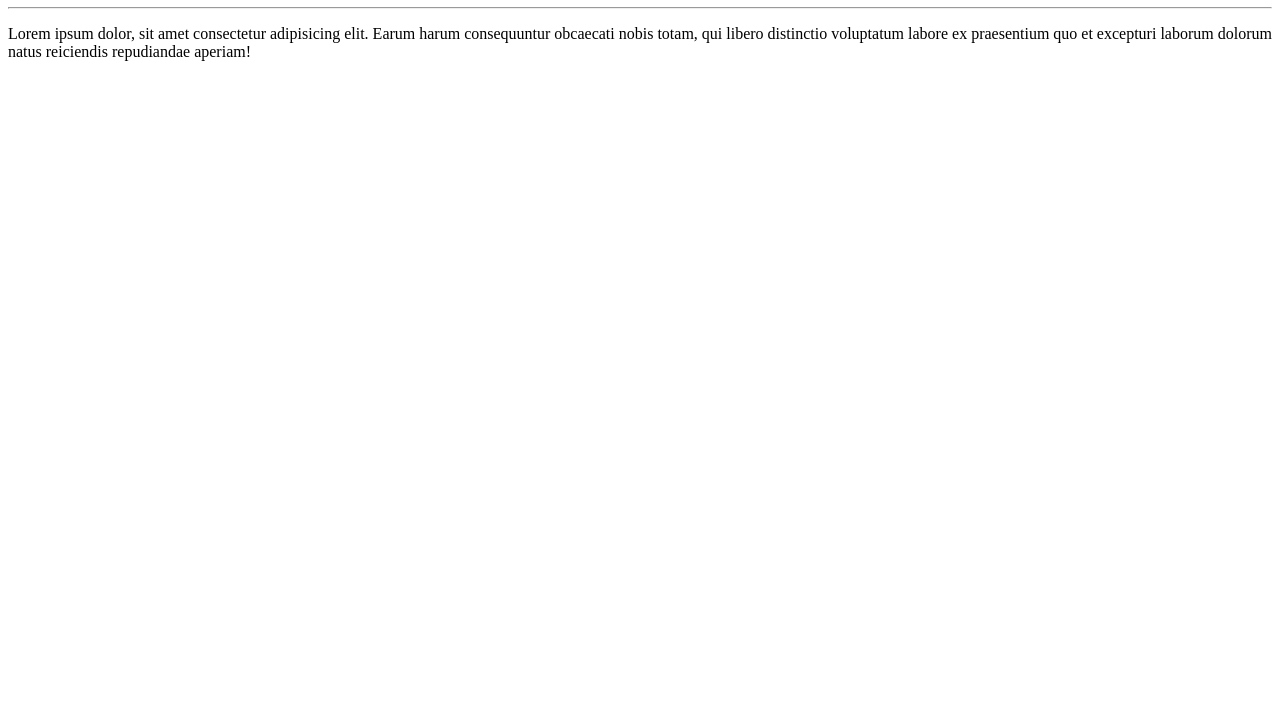
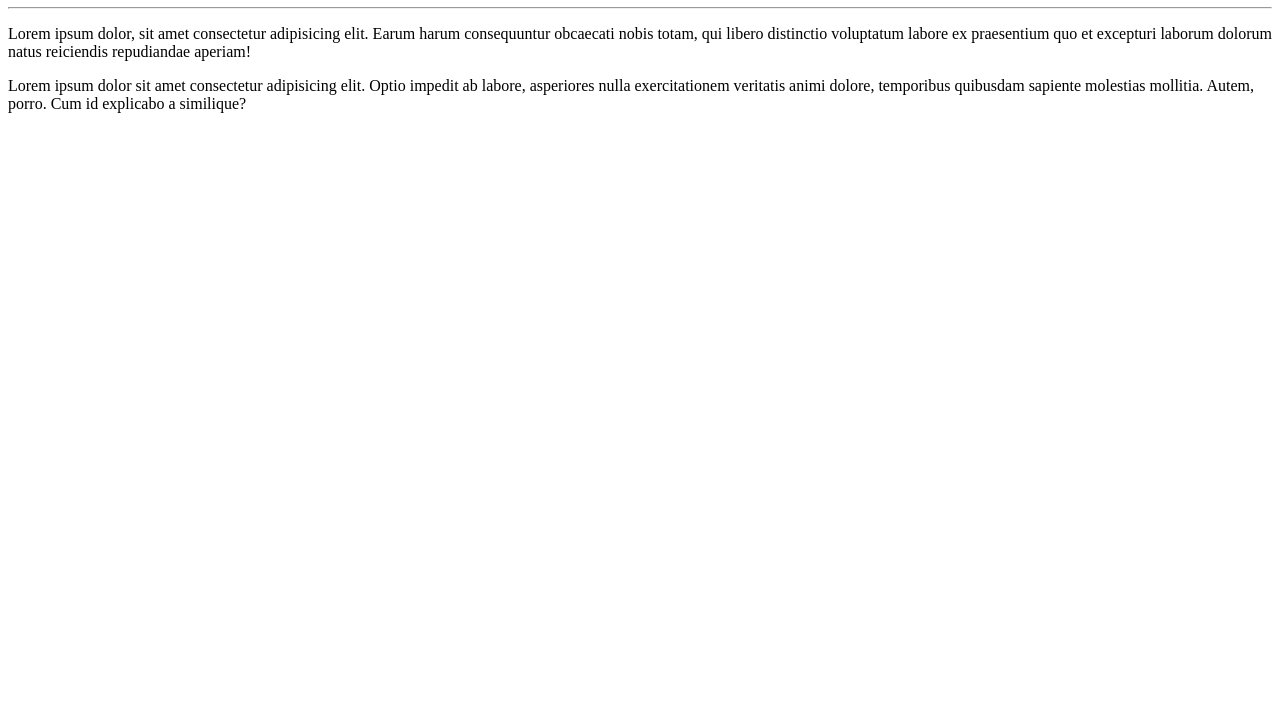
Before and after one commit to Andrelinhares96/Ola-Mundo, a plain HTML site: page site-exemplo/index.html in a window 1280 px wide. Shown: the part 73-800 px from the top of the page. Drawn offline with Linux system fonts and the light colour scheme.

Commit message:
adicionei um paragráfo

```diff
--- a/site-exemplo/index.html
+++ b/site-exemplo/index.html
@@ -10,5 +10,6 @@
     <h1>Olá, Mundo</h1>
     <hr>
     <p>Lorem ipsum dolor, sit amet consectetur adipisicing elit. Earum harum consequuntur obcaecati nobis totam, qui libero distinctio voluptatum labore ex praesentium quo et excepturi laborum dolorum natus reiciendis repudiandae aperiam!</p>
+    <p>Lorem ipsum dolor sit amet consectetur adipisicing elit. Optio impedit ab labore, asperiores nulla exercitationem veritatis animi dolore, temporibus quibusdam sapiente molestias mollitia. Autem, porro. Cum id explicabo a similique?</p>
 </body>
 </html>
```
